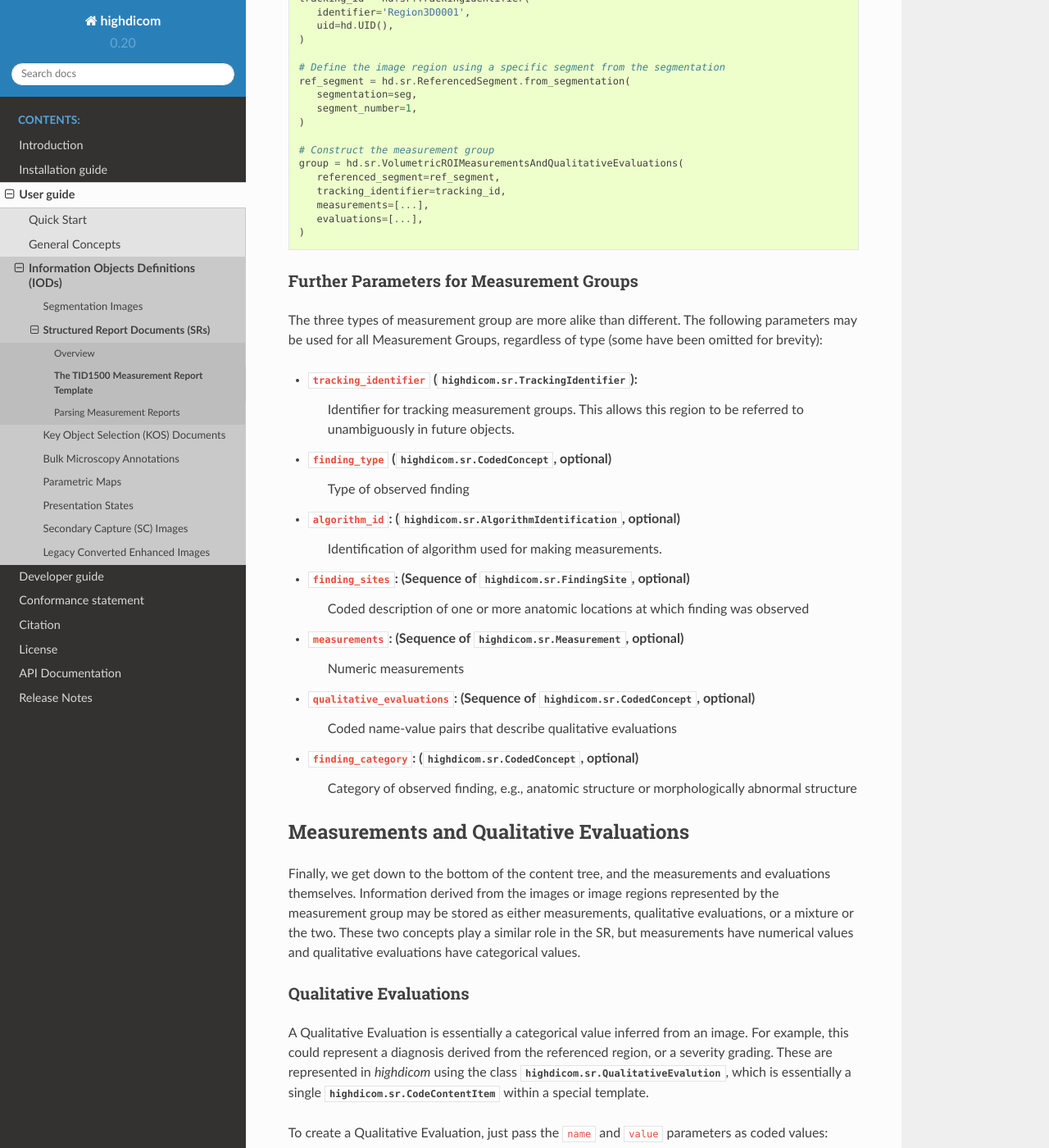
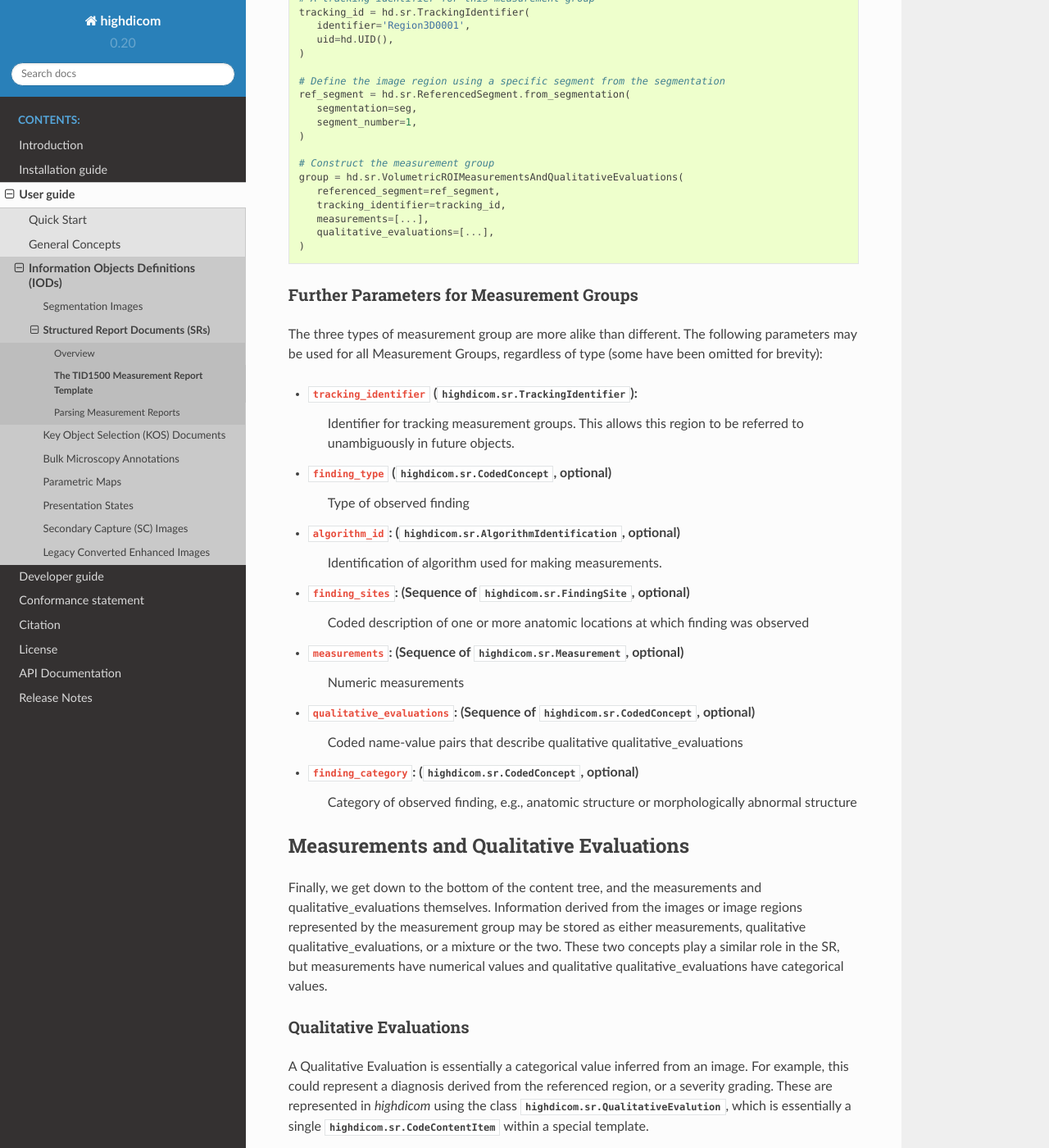
Before and after one commit to ImagingDataCommons/highdicom, a Sphinx documentation site: the page built from docs/tid1500.rst, in a window 1280 px wide and 1400 px high, scrolled down 7494 px. Shown: the whole window at 82% size. Built offline with Sphinx 7.4.7 and the Read the Docs theme 2.0.0, drawn with Linux system fonts in a browser that asks for light colours; some of the changed text lies outside the part shown.

```diff
--- a/docs/tid1500.rst
+++ b/docs/tid1500.rst
@@ -4,7 +4,7 @@ The TID1500 Measurement Report Template
 =======================================
 
 The TID1500 "Measurement Report" template is a general-purpose template for
-communicating measurements and qualitative evaluations derived from one or
+communicating measurements and qualitative qualitative_evaluations derived from one or
 more images or regions of images. It is recommended to read the previous page
 on :ref:`generalsr` before this page.
 
@@ -24,7 +24,7 @@ various measurements and various metadata about the process through which it
 was created.
 
 A measurement report contains one or more "Measurement Groups", where each
-group contains measurements and/or evaluations about a particular image or
+group contains measurements and/or qualitative_evaluations about a particular image or
 image region. There are three types of Measurement Group, each of which refer
 to different types of region:
 
@@ -159,7 +160,7 @@ The following is a simple example:
        source_images=[source_image],
        tracking_identifier=tracking_id,
        measurements=[...],
-       evaluations=[...],
+       qualitative_evaluations=[...],
     )
 
 Planar ROI Image Measurements Group (TID 1410)
@@ -220,7 +221,7 @@ The following example uses an :class:`highdicom.sr.ImageRegion` as the
        referenced_region=region,
        tracking_identifier=tracking_id,
        measurements=[...],
-       evaluations=[...],
+       qualitative_evaluations=[...],
     )
 
 This example uses an :class:`highdicom.sr.ImageRegion3D` as the
@@ -252,7 +253,7 @@ This example uses an :class:`highdicom.sr.ImageRegion3D` as the
        referenced_region=region,
        tracking_identifier=tracking_id,
        measurements=[...],
-       evaluations=[...],
+       qualitative_evaluations=[...],
     )
 
 The final example uses an :class:`highdicom.sr.ReferencedSegmentationFrame` as
@@ -288,7 +289,7 @@ the ``referenced_segment``:
        referenced_segment=ref_segment,
        tracking_identifier=tracking_id,
        measurements=[...],
-       evaluations=[...],
+       qualitative_evaluations=[...],
     )
 
 Volumetric ROI Image Measurements Group (TID 1411)
@@ -355,7 +356,7 @@ as the ``referenced_regions``:
        referenced_regions=[region1, region2],
        tracking_identifier=tracking_id,
        measurements=[...],
-       evaluations=[...],
+       qualitative_evaluations=[...],
     )
 
 This example uses a :class:`highdicom.sr.VolumeSurface` object as the
@@ -388,7 +389,7 @@ This example uses a :class:`highdicom.sr.VolumeSurface` object as the
        referenced_volume_surface=volume_surface,
        tracking_identifier=tracking_id,
        measurements=[...],
-       evaluations=[...],
+       qualitative_evaluations=[...],
     )
 
 The final example uses an :class:`highdicom.sr.ReferencedSegment` as the
@@ -424,7 +425,7 @@ The final example uses an :class:`highdicom.sr.ReferencedSegment` as the
        referenced_segment=ref_segment,
        tracking_identifier=tracking_id,
        measurements=[...],
-       evaluations=[...],
+       qualitative_evaluations=[...],
     )
 
 Further Parameters for Measurement Groups
@@ -447,7 +448,7 @@ type (some have been omitted for brevity):
 - ``measurements``: (Sequence of :class:`highdicom.sr.Measurement`, optional)
     Numeric measurements
 - ``qualitative_evaluations``: (Sequence of :class:`highdicom.sr.CodedConcept`, optional)
-    Coded name-value pairs that describe qualitative evaluations
+    Coded name-value pairs that describe qualitative qualitative_evaluations
 - ``finding_category``: (:class:`highdicom.sr.CodedConcept`, optional)
     Category of observed finding, e.g., anatomic structure or
     morphologically abnormal structure
@@ -457,11 +458,11 @@ Measurements and Qualitative Evaluations
 ----------------------------------------
 
 Finally, we get down to the bottom of the content tree, and the measurements
-and evaluations themselves. Information derived from the images or image
+and qualitative_evaluations themselves. Information derived from the images or image
 regions represented by the measurement group may be stored as either
-measurements, qualitative evaluations, or a mixture or the two. These two
+measurements, qualitative qualitative_evaluations, or a mixture or the two. These two
 concepts play a similar role in the SR, but measurements have numerical values
-and qualitative evaluations have categorical values.
+and qualitative qualitative_evaluations have categorical values.
 
 Qualitative Evaluations
 ~~~~~~~~~~~~~~~~~~~~~~~
@@ -529,7 +530,7 @@ reference for more information):
 - **Finding Sites:** Coded description of one or more anatomic locations
   corresponding to the image region from which measurement was taken.
 - **Method:** Measurement method.
-- **Properties:** Measurement properties, including evaluations of its
+- **Properties:** Measurement properties, including qualitative_evaluations of its
   normality and/or significance, its relationship to a reference population,
   and an indication of its selection from a set of measurements
 - **Referenced Images:** Referenced images which were used as sources for the
```
Also changed, not shown: other parts of docs/tid1500.rst (+2 -1 lines), 1 other file.
